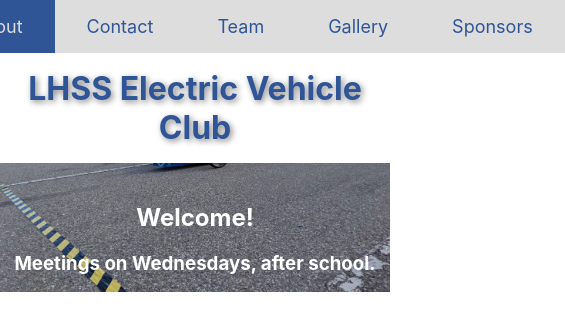
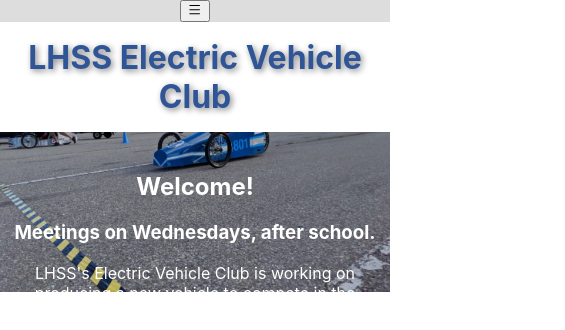
Before and after one commit to LHSSEVC/lhssevc.github.io, a React (Create React App) app: page / in a window 390 px wide. Shown: the top 330 px of the page, 565 px wide, since content can reach past the window. Built offline with nearby package versions, Linux system fonts and the light colour scheme; a web font is replaced by a local one.

Commit message:
added hamburger menu button for mobile

```diff
--- a/package.json
+++ b/package.json
@@ -13,6 +13,7 @@
     "@types/react-router-dom": "^5.3.3",
     "react": "^18.2.0",
     "react-dom": "^18.2.0",
+    "react-icons": "^4.6.0",
     "react-router-dom": "^6.4.2",
     "react-scripts": "5.0.1",
     "sass": "^1.55.0",
--- a/src/App.tsx
+++ b/src/App.tsx
@@ -1,7 +1,7 @@
 import React from 'react';
 import './styles.scss';
 import { BrowserRouter as Router, Route, Routes } from 'react-router-dom';
-import Navbar from './Components/Navbar/Navbar'
+import Navbar from './components/Navbar/Navbar'
 import Home from './Pages/Home';
 import About from './Pages/About';
 import Contact from './Pages/Contact';
--- a/src/Components/Navbar/Navbar.scss
+++ b/src/Components/Navbar/Navbar.scss
@@ -1,24 +1,30 @@
-.navbar {
+@use "../../utilities/_utils.scss" as *;
+
+.links {
   display: flex;
   flex-direction: row;
   justify-content: center;
   align-items: center;
 
-  background-color: var(--color1);
+  background-color: $background;
+}
+
+.navbar {
+  background-color: $background;
 }
 
 a {
-  padding: 1rem 2rem;
-  color: var(--color2);
-  background-color: var(--color1);
+  color: $accent;
+  background-color: darken($background, 0.1);
   text-decoration: none;
-  transition: all 1s ease;
+  transition: background-color color 1s ease;
+  padding: 10px 1.5vw 10px 1.5vw;
 
   font-size: large;
 
   &:hover {
-    color: var(--color1);
-    background-color: var(--color2);
+    color: $background;
+    background-color: $accent;
     transition: all 1s ease;
   }
 }
--- a/src/Components/Navbar/Navbar.tsx
+++ b/src/Components/Navbar/Navbar.tsx
@@ -1,16 +1,20 @@
-import React from 'react'
+import React, {useState} from 'react'
+import { AiOutlineMenu } from "react-icons/ai"
 import './Navbar.scss'
 
-let pages = ['Home', 'About', 'Contact', 'Team', 'Gallery', 'Sponsors']
+let pages = [{name: 'Home', path: "/"}, 'About', 'Contact', 'Team', 'Gallery', 'Sponsors']
 
 const Navbar = () => {
+  const [hamburgerState, changeHamburgerState] = useState(false)
+
   return (
     <div className='navbar'>
+      <div className="desktop links">
         {
           pages.map((value, index) => {
-            if (value == 'Home') {
+            if (typeof value === "object") {
               return (
-                <a href={`/`}>{value}</a>
+                <a href={`/`}>{value.name}</a>
               )
             }
             return (
@@ -18,6 +22,17 @@ const Navbar = () => {
             )
           })
         }
+      </div>
+
+      <div className = "mobile hamburgerButton">
+        <button onClick={() => {changeHamburgerState(!hamburgerState)}}>
+          <AiOutlineMenu/>
+        </button>
+      </div>
+
+      <div className = {"mobile links " + (hamburgerState ? "hidden" : "")}>
+
+      </div>
     </div>
   )
 }
--- a/src/Styles/Home.scss
+++ b/src/Styles/Home.scss
@@ -1,10 +1,13 @@
+@use "../utilities/_utils.scss" as *;
+
 .title {
   padding: 1rem 0;
   background-color: white;
+  width: 100vw;
 }
 h1 {
   animation: 1s ease-out 0s 1 slideInFromLeft;
-  color: var(--color2);
+  color: $accent;
   text-shadow: 2px 2px 6px gray;
   margin: 0;
 }
--- a/src/styles.scss
+++ b/src/styles.scss
@@ -1,3 +1,4 @@
+@use "./utilities/utils" as *;
 @import url("https://fonts.googleapis.com/css2?family=Poppins,Inter&display=swap");
 
 body {
@@ -12,7 +13,20 @@ code {
     monospace;
 }
 
-p {
+.desktop {
+  @include respond-to(mobile) {
+    display: none !important;
+  }
+}
+
+.mobile {
+  @include respond-to(desktop) {
+    display: none !important;
+  }
+}
+
+.hidden {
+  display: none !important;
 }
 
 @keyframes slideInFromLeft {
@@ -32,11 +46,6 @@ p {
     transform: translateY(0);
     opacity: 100%;
   }
-}
-
-:root {
-  --color1: #ddd;
-  --color2: #2f5597;
 }
 
 .App {
--- /dev/null
+++ b/src/utilities/_utils.scss
@@ -0,0 +1,24 @@
+$background: #ddd;
+$accent: #2f5597;
+
+@mixin respond-to($media) {
+  @if $media == desktop {
+    @media only screen and (min-width: 37em) and (orientation: portrait),
+      (min-height: 37em) and (orientation: landscape) {
+      @content;
+    }
+  } @else if $media == mobile {
+    @media only screen and (max-width: 37em) and (orientation: portrait),
+      (max-height: 37em) and (orientation: landscape) {
+      @content;
+    }
+  } @else if $media == landscape {
+    @media only screen and (orientation: landscape) {
+      @content;
+    }
+  } @else {
+    @media ($media) {
+      @content;
+    }
+  }
+}
```
Also changed, not shown: src/generate-react-cli.json (added, +29 -0 lines), 1 other file (tests, documents, lock files or other folders).
